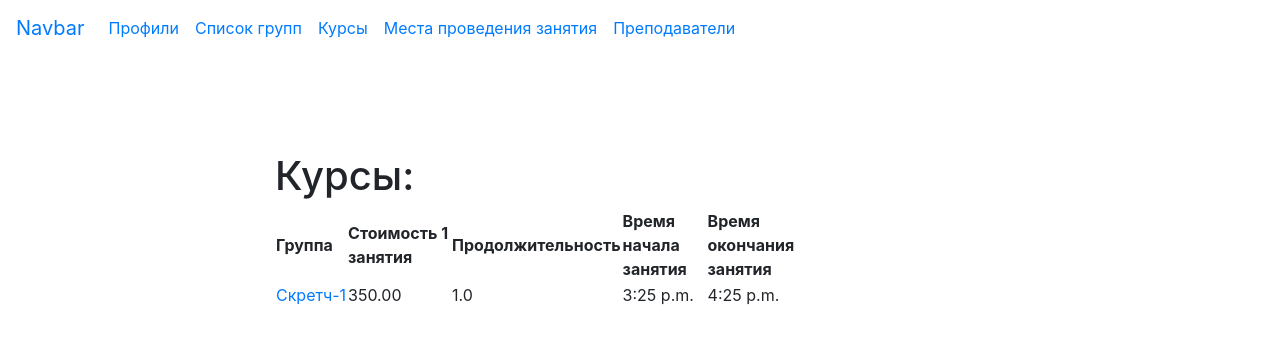
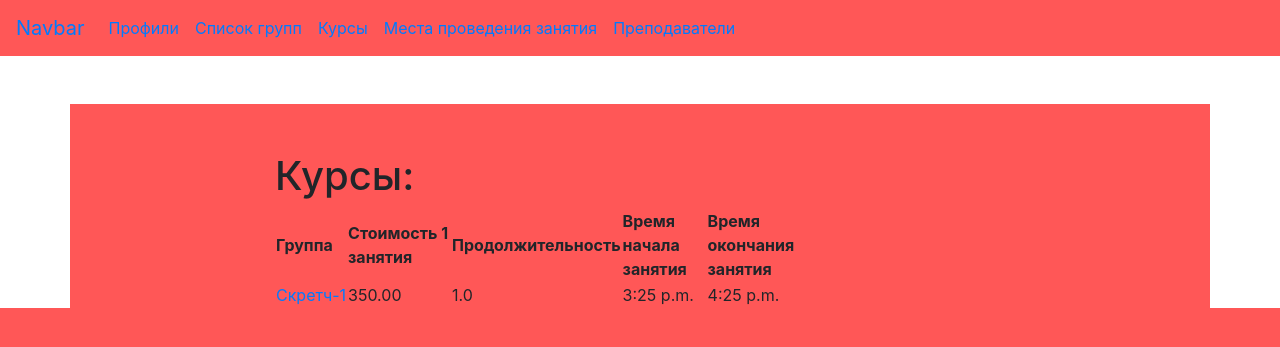
Before and after one commit to vmmarianna/VolBit-System, a Django app: page /userprofile/compclass/ in a window 1280 px wide. Shown: the top 347 px of the page. Run offline with Django 3.2, Linux system fonts and the light colour scheme; data comes from the database, SQL or seed files in the repository; some libraries are stand-ins or nearby versions.

Commit message:
пробное подключение статики

```diff
--- a/volbitengine/templates/base.html
+++ b/volbitengine/templates/base.html
@@ -3,7 +3,6 @@
 <head>
     <link rel="stylesheet" href="https://stackpath.bootstrapcdn.com/bootstrap/4.4.1/css/bootstrap.min.css"
           integrity="sha384-Vkoo8x4CGsO3+Hhxv8T/Q5PaXtkKtu6ug5TOeNV6gBiFeWPGFN9MuhOf23Q9Ifjh" crossorigin="anonymous">
-
     <title>
         {% block title %}
         Profile
--- /dev/null
+++ b/volbitengine/userprofile/static/userprofile/css/style.css
@@ -0,0 +1,3 @@
+*{
+    background: rgb(255,87,87);
+}
--- a/volbitengine/userprofile/templates/userprofile/compclass.html
+++ b/volbitengine/userprofile/templates/userprofile/compclass.html
@@ -1,12 +1,12 @@
 {% extends 'userprofile/base_profile.html'%}
-
+{% load static %}
 {% block title %}
 Groups list - {{ block.super }}
 {% endblock %}
 
 {% block content %}
+<link rel="stylesheet" href="{% static 'userprofile/css/style.css' %}" type="text/css">
 <h1 class="mt-5">Курсы:</h1>
-
 <table>
     <tr>
         <th>Группа</th>
--- a/volbitengine/volbitengine/settings.py
+++ b/volbitengine/volbitengine/settings.py
@@ -48,7 +48,6 @@ MIDDLEWARE = [
     'django.contrib.auth.middleware.AuthenticationMiddleware',
     'django.contrib.messages.middleware.MessageMiddleware',
     'django.middleware.clickjacking.XFrameOptionsMiddleware',
-    'whitenoise.middleware.WhiteNoiseMiddleware',
 ]
 
 ROOT_URLCONF = 'volbitengine.urls'
```
